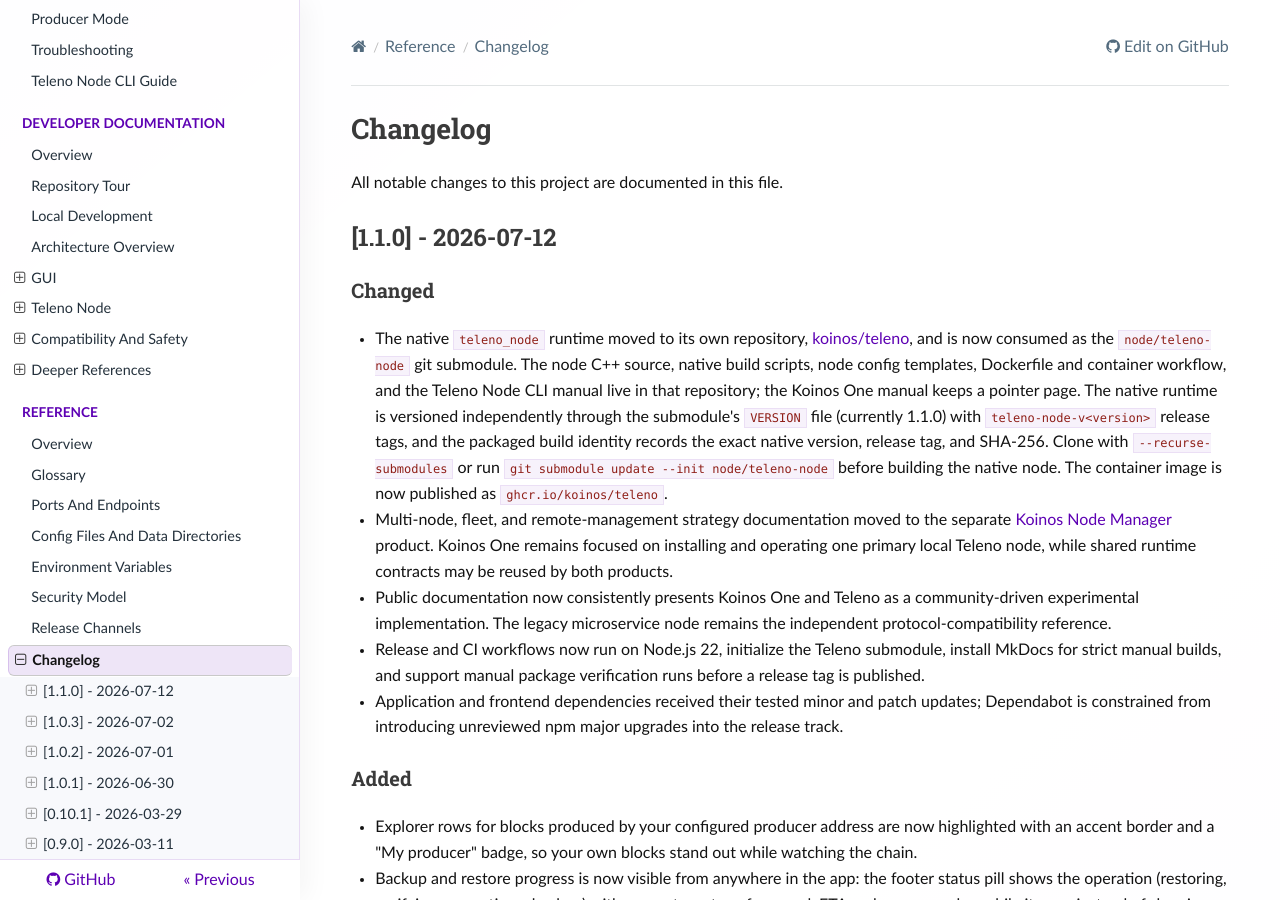
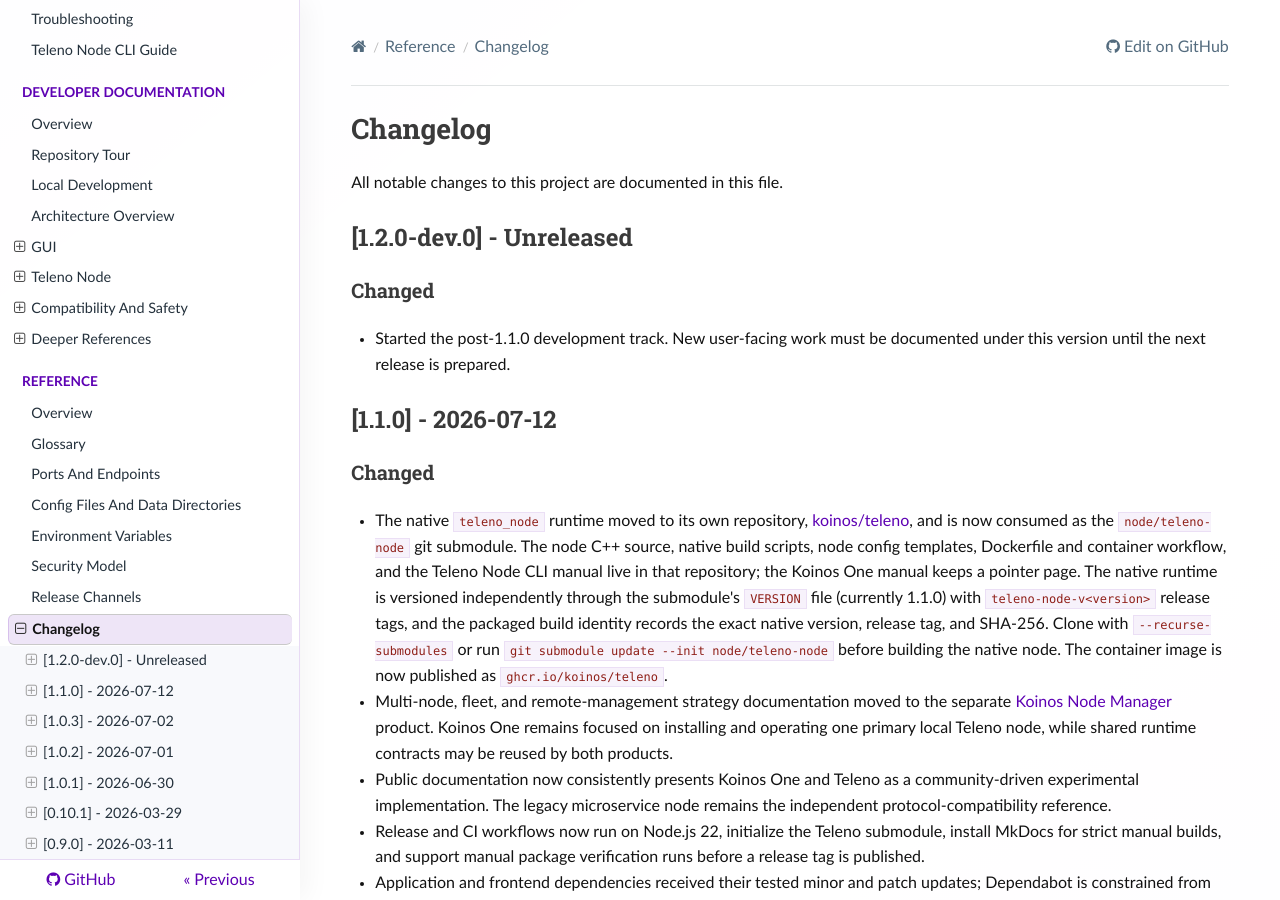
Before and after one commit to koinos/koinos-one, an MkDocs documentation site: the page built from docs/manual/reference/changelog.md, in a window 1280 px wide and 900 px high. Built offline with MkDocs 1.6.1, drawn with Linux system fonts in a browser that asks for light colours; nearby versions of some CDN libraries.

Commit message:
chore: start Koinos One 1.2.0 development

```diff
--- a/docs/manual/reference/changelog.md
+++ b/docs/manual/reference/changelog.md
@@ -3,6 +3,16 @@
 # Changelog
 
 All notable changes to this project are documented in this file.
+
+
+<a id="version-1.2.0-dev.0"></a>
+<a id="v1.2.0-dev.0"></a>
+## [1.2.0-dev.0] - Unreleased
+
+### Changed
+
+- Started the post-1.1.0 development track. New user-facing work must be
+  documented under this version until the next release is prepared.
 
 
 <a id="version-1.1.0"></a>
--- a/package.json
+++ b/package.json
@@ -1,6 +1,6 @@
 {
   "name": "koinos-one",
-  "version": "1.1.0",
+  "version": "1.2.0-dev.0",
   "private": true,
   "license": "UNLICENSED",
   "description": "Koinos One desktop app powered by the native monolithic Koinos node (Electron + React + TypeScript)",
```
Also changed, not shown: CHANGELOG.md (+7 -0 lines), 1 other file.
